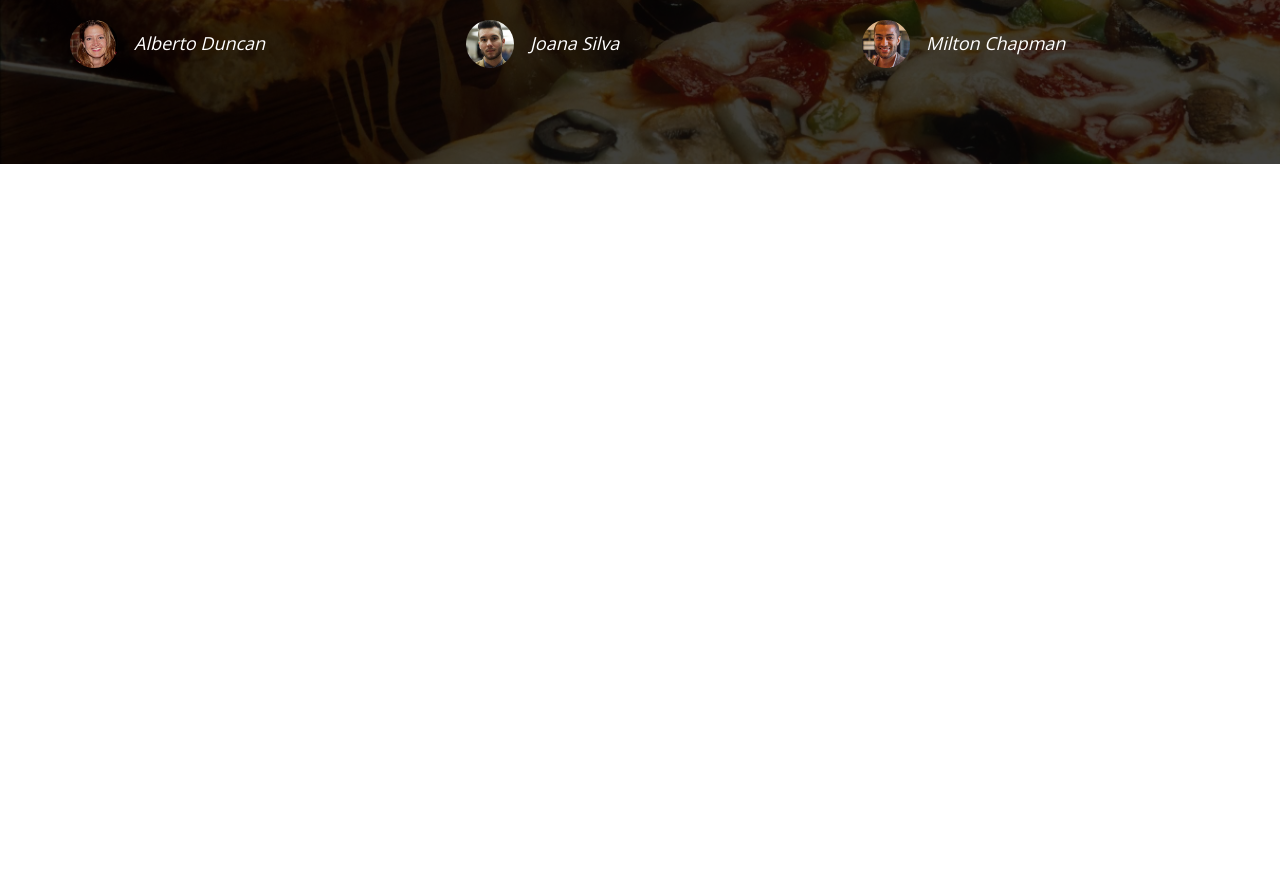
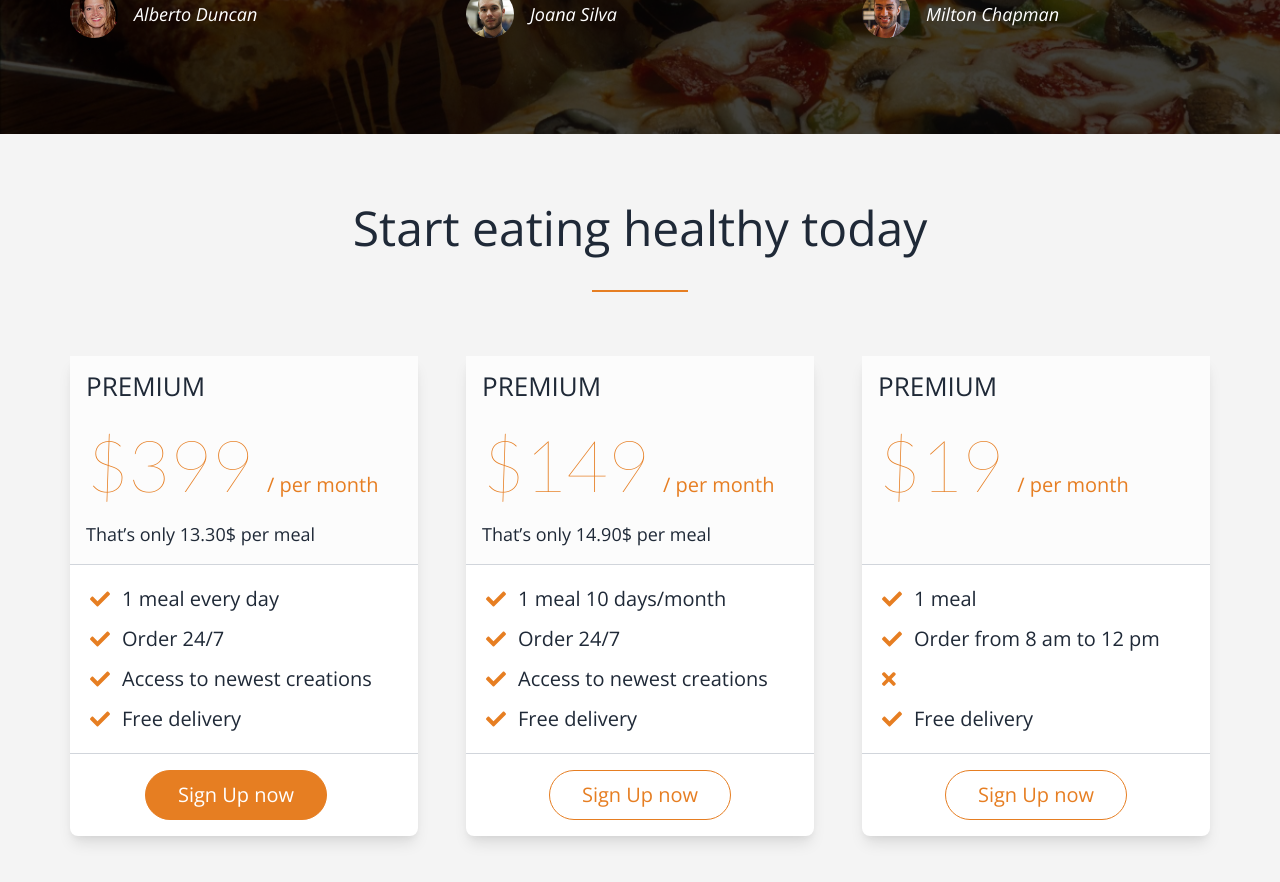
Before and after one commit to aligorgin/practice-land, a React (Create React App) app: page / in a window 1280 px wide. Shown: the part 3820-4702 px from the top of the page. Before the commit the page ends 3984 px from the top, so only its background shows below. Built offline with nearby package versions, Linux system fonts and the light colour scheme.

Commit message:
completed sign up section

```diff
--- a/public/index.html
+++ b/public/index.html
@@ -10,7 +10,7 @@
       content="Web site created using create-react-app"
     />
     <link rel="preconnect" href="https://fonts.gstatic.com">
-    <link href="https://fonts.googleapis.com/css2?family=Open+Sans:wght@300;400&display=swap" rel="stylesheet">
+    <link href="https://fonts.googleapis.com/css2?family=Lato:wght@100&family=Open+Sans:ital,wght@0,300;0,400;1,300;1,400&display=swap" rel="stylesheet">
     <link rel="apple-touch-icon" href="%PUBLIC_URL%/logo192.png" />
     <!--
       manifest.json provides metadata used when your web app is installed on a
--- a/src/components/omniFood/SignUp.js
+++ b/src/components/omniFood/SignUp.js
@@ -1,11 +1,114 @@
 import React from "react";
+import {FontAwesomeIcon} from "@fortawesome/react-fontawesome";
+import {faCheck , faTimes} from "@fortawesome/free-solid-svg-icons";
 
-const SignUp = ()=>{
-    return(
-        <section>
+const SignUp = () => {
+    return (
+        <section className='py-16 bg-wickyWhite'>
+
+            <div className='max-w-1140 mx-auto'>
+                <h2 className='text-5xl leading-tight font-light mb-8 text-center'>Start eating healthy today</h2>
+                <div className='mx-auto h-0.5 w-24 bg-orange mb-16'></div>
+            </div>
+
+            <div className='grid grid-cols-1 lg:grid-cols-3 gap-12  max-w-1140 mx-auto'>
+
+                <div className='rounded-lg shadow-lg bg-white divide-y divide-gray-300 transform hover:-translate-y-7 transition duration-500'>
+                    <div className='p-4 bg-wickyyWhite'>
+                        <h3 style={{fontSize:"1.625rem"}} className='mb-7 uppercase '>Premium</h3>
+                        <p className='text-7xl font-lato text-orange mb-5'> $399 <span className='text-xl font-openSans'>/ per month</span></p>
+                        <p className='text-lg'> That’s only 13.30$ per meal</p>
+                    </div>
+                    <div className='p-5'>
+                        <ul>
+                            <li className='mb-3'><FontAwesomeIcon className='text-orange mr-3' icon={faCheck}/>1 meal every day</li>
+                            <li className='mb-3'><FontAwesomeIcon className='text-orange mr-3' icon={faCheck}/>Order 24/7</li>
+                            <li className='mb-3'><FontAwesomeIcon className='text-orange mr-3' icon={faCheck}/>Access to newest creations</li>
+                            <li><FontAwesomeIcon className='text-orange mr-3' icon={faCheck}/>Free delivery</li>
+                        </ul>
+                    </div>
+                    <div className='p-4 flex justify-center items-center'>
+                        <a
+                            className='mr-4 inline-block py-2.5 px-8 rounded-full border border-solid border-orange text-white font-light bg-orange hover:bg-Dorange hover:border-Dorange transition-colors duration-300 '
+                            href="#">
+                            Sign Up now
+                        </a>
+                    </div>
+                </div>
+                <div className='rounded-lg shadow-lg bg-white divide-y divide-gray-300 transform hover:-translate-y-7 transition duration-500'>
+                    <div className='p-4 bg-wickyyWhite'>
+                        <h3 style={{fontSize:"1.625rem"}} className='mb-7 uppercase '>Premium</h3>
+                        <p className='text-7xl font-lato text-orange mb-5'> $149 <span className='text-xl font-openSans'>/ per month</span></p>
+                        <p className='text-lg'>That’s only 14.90$ per meal</p>
+                    </div>
+                    <div className='p-5'>
+                        <ul>
+                            <li className='mb-3'><FontAwesomeIcon className='text-orange mr-3' icon={faCheck}/>1 meal 10 days/month</li>
+                            <li className='mb-3'><FontAwesomeIcon className='text-orange mr-3' icon={faCheck}/>Order 24/7</li>
+                            <li className='mb-3'><FontAwesomeIcon className='text-orange mr-3' icon={faCheck}/>Access to newest creations</li>
+                            <li><FontAwesomeIcon className='text-orange mr-3' icon={faCheck}/>Free delivery</li>
+                        </ul>
+                    </div>
+                    <div className='p-4 flex justify-center items-center'>
+                        <a
+                            className='inline-block py-2.5 px-8 rounded-full border border-solid border-orange text-orange font-light hover:bg-Dorange hover:text-white hover:border-Dorange transition-colors duration-300 '
+                            href="#">
+                            Sign Up now
+                        </a>
+                    </div>
+                </div>
+                <div className='rounded-lg shadow-lg bg-white divide-y divide-gray-300 transform hover:-translate-y-7 transition duration-500'>
+                    <div className='p-4 bg-wickyyWhite'>
+                        <h3 style={{fontSize:"1.625rem"}} className='mb-7 uppercase '>Premium</h3>
+                        <p className='text-7xl font-lato text-orange mb-5'> $19 <span className='text-xl font-openSans'>/ per month</span></p>
+                        <p className='text-lg invisible'> That’s only 13.30$ per meal</p>
+                    </div>
+                    <div className='p-5'>
+                        <ul>
+                            <li className='mb-3'><FontAwesomeIcon className='text-orange mr-3' icon={faCheck}/>1 meal</li>
+                            <li className='mb-3'><FontAwesomeIcon className='text-orange mr-3' icon={faCheck}/>Order from 8 am to 12 pm</li>
+                            <li className='mb-3'><FontAwesomeIcon className='text-orange mr-3' icon={faTimes}/> </li>
+                            <li><FontAwesomeIcon className='text-orange mr-3' icon={faCheck}/>Free delivery</li>
+                        </ul>
+                    </div>
+                    <div className='p-4 flex justify-center items-center'>
+                        <a
+                            className='inline-block py-2.5 px-8 rounded-full border border-solid border-orange text-orange font-light hover:bg-Dorange hover:text-white hover:border-Dorange transition-colors duration-300 '
+                            href="#">
+                            Sign Up now
+                        </a>
+                    </div>
+                </div>
+
+
+            </div>
 
         </section>
     )
 }
 
 export default SignUp;
+
+
+<a
+    className='inline-block py-2.5 px-8 rounded-full border border-solid border-orange text-orange font-light hover:bg-Dorange hover:text-white hover:border-Dorange transition-colors duration-300 '
+    href="#">
+    Sign Up now
+</a>
+
+//
+//
+// Plan 2: Pro
+// 149$ per month
+// That’s only 14.90$ per meal
+//
+// Order 24/7
+// Access to newest creations
+// Free delivery
+//
+//
+// Plan 3: Starter
+// $ per meal
+// 1 meal
+//
+// Free delivery
--- a/tailwind.config.js
+++ b/tailwind.config.js
@@ -3,13 +3,15 @@ module.exports = {
     darkMode: false, // or 'media' or 'class'
     theme: {
         fontFamily: {
-            'openSans': ['Open Sans', 'sans-serif']
+            'openSans': ['Open Sans', 'sans-serif'],
+            'lato':['Lato', 'sans-serif']
         },
         backgroundColor: theme => ({
             ...theme('colors'),
             'orange': '#e67e22',
             'Dorange': '#cf6d17',
-            'wickyWhite':'#f4f4f4'
+            'wickyWhite':'#f4f4f4',
+            'wickyyWhite':'#fcfcfc'
         }),
         borderColor: theme => ({
             ...theme('colors'),
```
